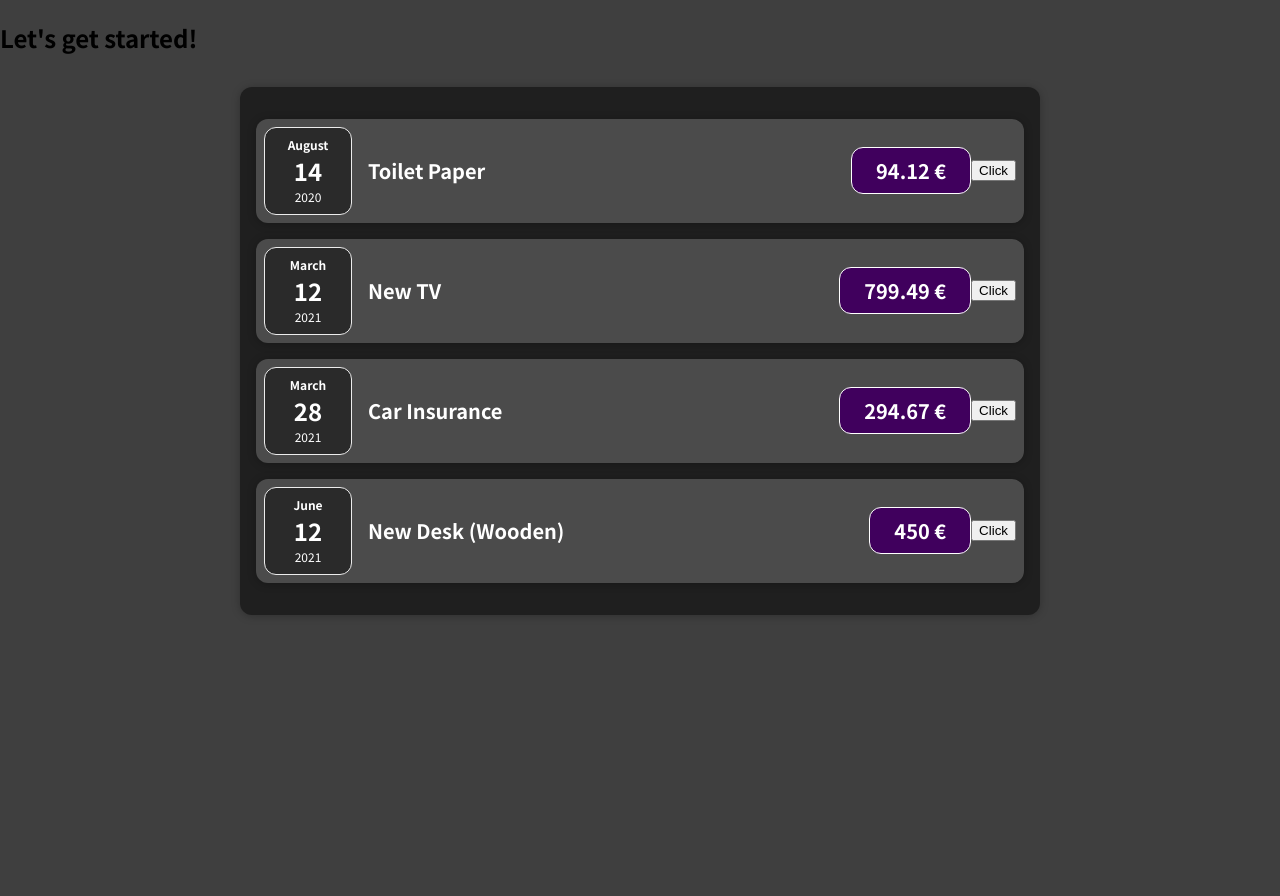
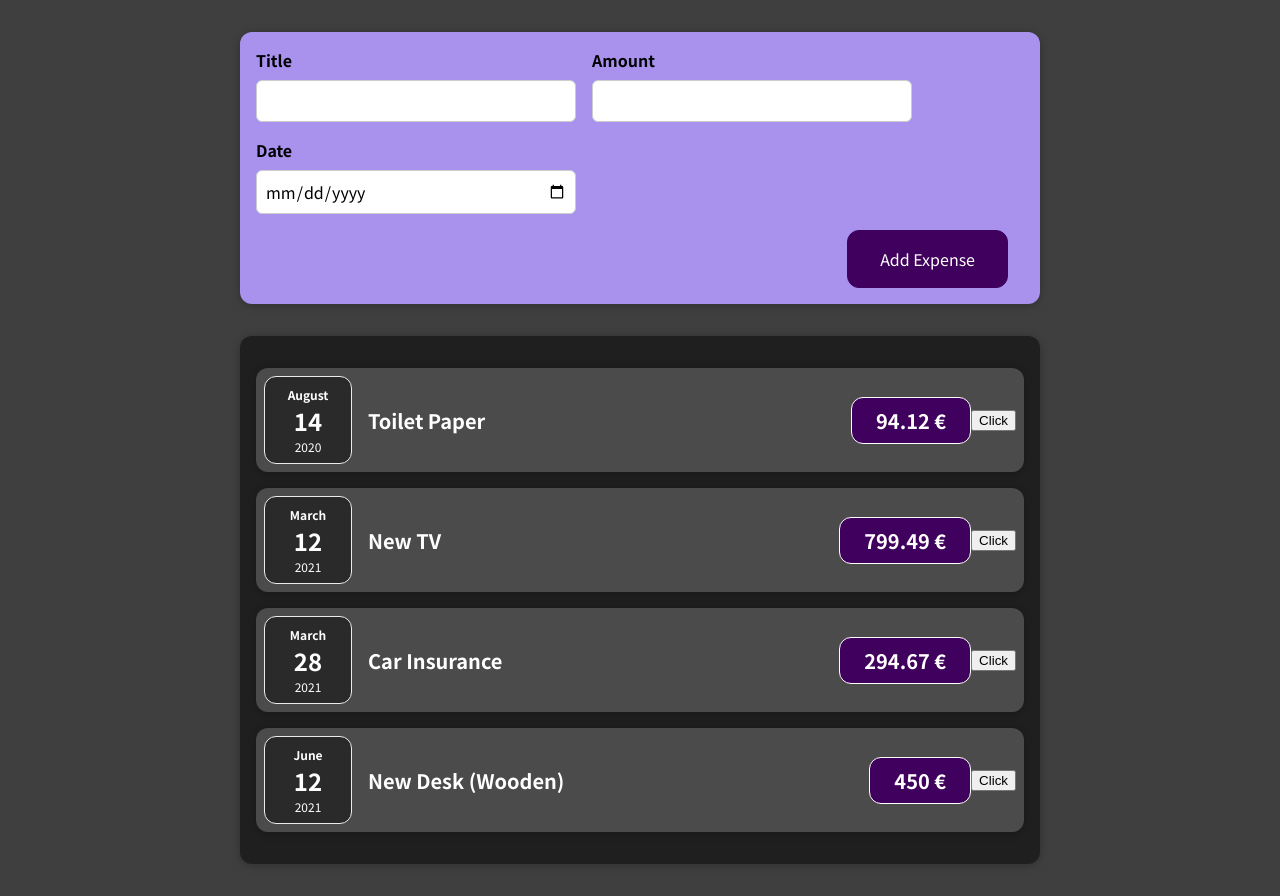
Before and after one commit to aimon7/react-expenses-tracker, a React (Create React App) app: page / in a window 1280 px wide. Before the commit the page ends 800 px from the top, so only its background shows below. Built offline with nearby package versions, Linux system fonts and the light colour scheme.

Commit message:
Adding Form Inputs

```diff
--- a/src/App.js
+++ b/src/App.js
@@ -1,4 +1,5 @@
 import Expenses from './components/Expenses/Expenses';
+import NewExpense from './components/NewExpense/NewExpense';
 
 function App() {
     const expenses = [
@@ -25,7 +26,7 @@
 
     return (
         <div>
-            <h2>Let's get started!</h2>
+            <NewExpense />
             <Expenses expenses={expenses} />
         </div>
     );
--- /dev/null
+++ b/src/components/NewExpense/ExpenseForm.css
@@ -0,0 +1,26 @@
+.new-expense__controls {
+    display: flex;
+    flex-wrap: wrap;
+    gap: 1rem;
+    margin-bottom: 1rem;
+    text-align: left;
+}
+
+.new-expense__control label {
+    font-weight: bold;
+    margin-bottom: 0.5rem;
+    display: block;
+}
+
+.new-expense__control input {
+    font: inherit;
+    padding: 0.5rem;
+    border-radius: 6px;
+    border: 1px solid #ccc;
+    width: 20rem;
+    max-width: 100%;
+}
+
+.new-expense__actions {
+    text-align: right;
+}
--- /dev/null
+++ b/src/components/NewExpense/ExpenseForm.js
@@ -0,0 +1,27 @@
+import './ExpenseForm.css';
+
+function ExpenseForm() {
+    return (
+        <form>
+            <div className="new-expense__controls">
+                <div className="new-expense__control">
+                    <label>Title</label>
+                    <input type="text"/>
+                </div>
+                <div className="new-expense__control">
+                    <label>Amount</label>
+                    <input type="number" min="0.01" step="0.01"/>
+                </div>
+                <div className="new-expense__control">
+                    <label>Date</label>
+                    <input type="date" min="2019-01-01" max="2022-12-31"/>
+                </div>
+            </div>
+            <div className="new-expense__actions">
+                <button type="submit">Add Expense</button>
+            </div>
+        </form>
+    )
+}
+
+export default ExpenseForm;
--- /dev/null
+++ b/src/components/NewExpense/NewExpense.css
@@ -0,0 +1,38 @@
+.new-expense {
+    background-color: #a892ee;
+    padding: 1rem;
+    margin: 2rem auto;
+    width: 50rem;
+    max-width: 95%;
+    border-radius: 12px;
+    text-align: center;
+    box-shadow: 0 1px 8px rgba(0, 0, 0, 0.25);
+}
+
+.new-expense button {
+    font: inherit;
+    cursor: pointer;
+    padding: 1rem 2rem;
+    border: 1px solid #40005d;
+    background-color: #40005d;
+    color: white;
+    border-radius: 12px;
+    margin-right: 1rem;
+}
+
+.new-expense button:hover,
+.new-expense button:active {
+    background-color: #510674;
+    border-color: #510674;
+}
+
+.new-expense button.alternative {
+    color: #220131;
+    border-color: transparent;
+    background-color: transparent;
+}
+
+.new-expense button.alternative:hover,
+.new-expense button.alternative:active {
+    background-color: #ddb3f8;
+}
--- /dev/null
+++ b/src/components/NewExpense/NewExpense.js
@@ -0,0 +1,12 @@
+import './NewExpense.css';
+import ExpenseForm from './ExpenseForm';
+
+function NewExpense() {
+    return (
+        <div className="new-expense">
+            <ExpenseForm/>
+        </div>
+    )
+}
+
+export default NewExpense;
```
